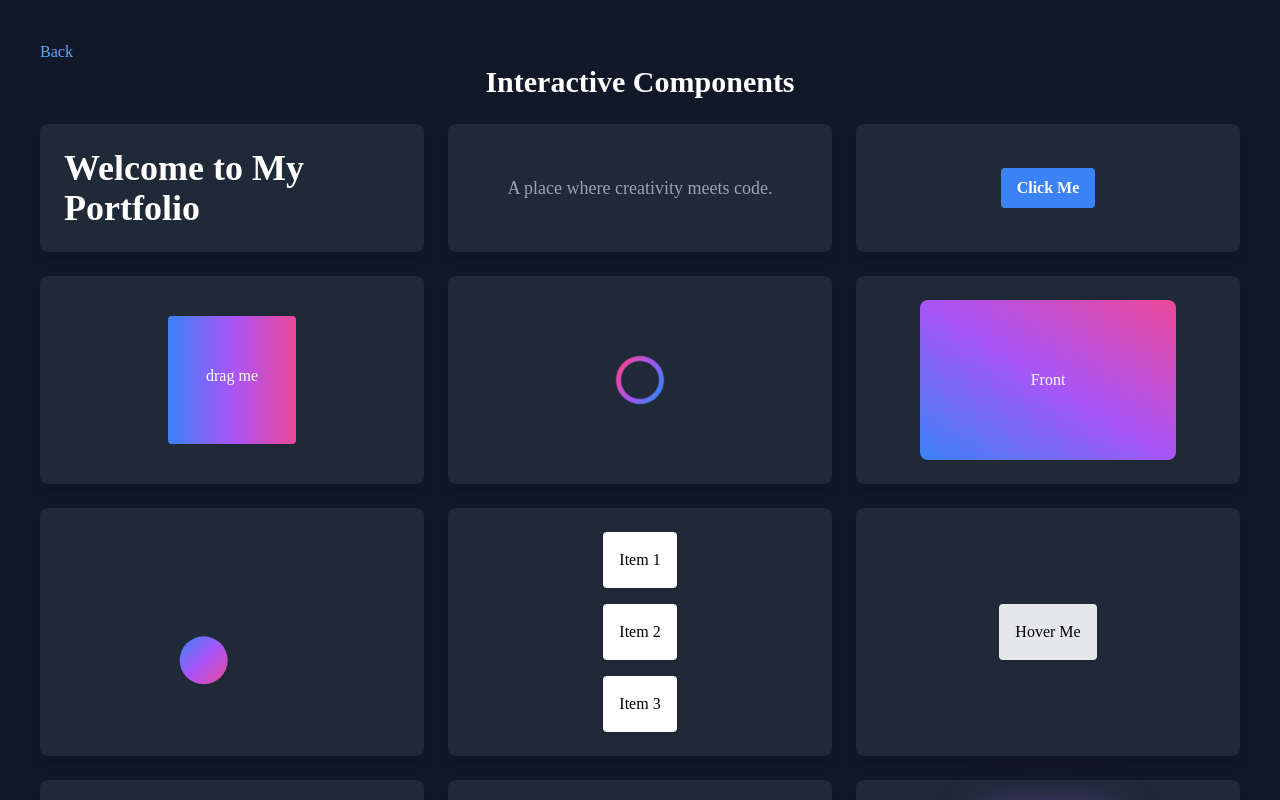
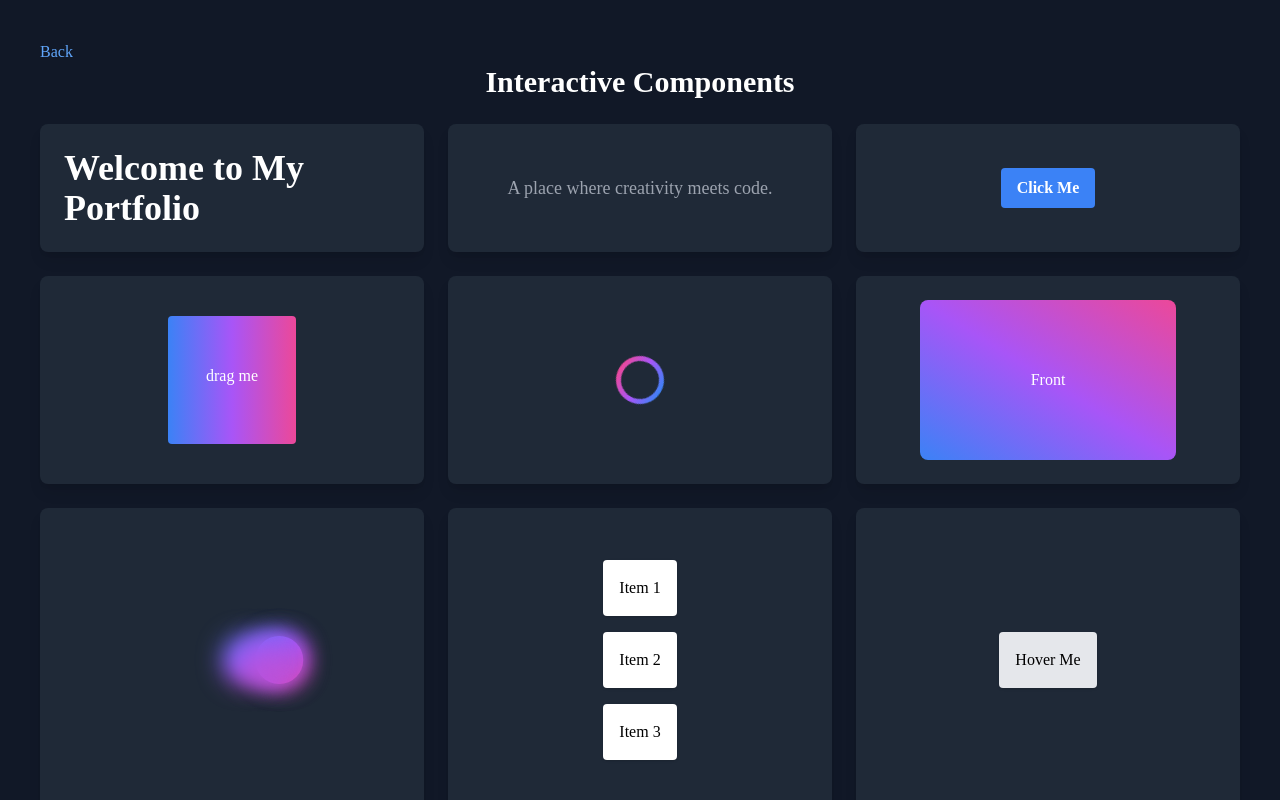
Before and after one commit to Dejnyyy/framer-motiont3, a Next.js app: page /projects in a window 1280 px wide. Shown: the top 800 px of the page. Built offline with nearby package versions, Linux system fonts and the light colour scheme.

Commit message:
kamo jaka kurva animace

```diff
--- a/src/pages/components/BouncingAnimation/index.tsx
+++ b/src/pages/components/BouncingAnimation/index.tsx
@@ -1,21 +1,49 @@
 import { motion } from "framer-motion";
 
-const BouncingBall = () => {
+const BouncingBallWithTrace = () => {
+  const traceVariants = {
+    hidden: { opacity: 1 },
+    visible: { opacity: 0 },
+  };
+
   return (
+    <div className="relative w-full h-64 flex items-center justify-center bg-gray-800">
+      {/* The motion div for the main ball */}
       <motion.div
         animate={{
-        x: [0, 30, 0, -30, 0], // Moves right, center, left, center
-        y: [0, -30, 0, 30, 0], // Moves up, center, down, center
-      }
-    }
+          x: [0, -50, 0, 50, 0, 0, 0, 0,0], // Moves horizontally: left, center, right
+          y: [0, 0, 0, 0, 0, -50, 0, 50,0], // Moves vertically: up, center, down
+        }}
         transition={{
           repeat: Infinity,
-        duration: 2, // Complete one bounce cycle in 2 seconds
-        ease: "easeInOut", // Smooth bouncing effect
+          duration: 4, // Total cycle time
+          ease: "easeInOut",
         }}
         className="w-12 h-12 bg-gradient-to-br from-blue-500 via-purple-500 to-pink-500 rounded-full"
       />
+
+      {/* Trace effect: Additional balls with fading opacity */}
+      {[...Array(5)].map((_, index) => (
+        <motion.div
+          key={index}
+          animate={{
+            x: [0, -50, 0, 50, 0, 0, 0, 0,0], // Same as the main ball
+            y: [0, 0, 0, 0, 0, -50, 0, 50,0],
+          }}
+          transition={{
+            repeat: Infinity,
+            duration: 4,
+            ease: "easeInOut",
+            delay: index * 0.1, // Slightly delayed for trace effect
+          }}
+          variants={traceVariants}
+          initial="hidden"
+          className="absolute w-12 h-12 bg-gradient-to-br from-blue-500 via-purple-500 to-pink-500 rounded-full filter blur-md"
+          style={{ opacity: (1 - index * 0.2).toFixed(2) }} // Fades each trace more
+        />
+      ))}
+    </div>
   );
 };
 
-export default BouncingBall;
+export default BouncingBallWithTrace;
```
Lines whose indentation alone changed are shown as unchanged.
